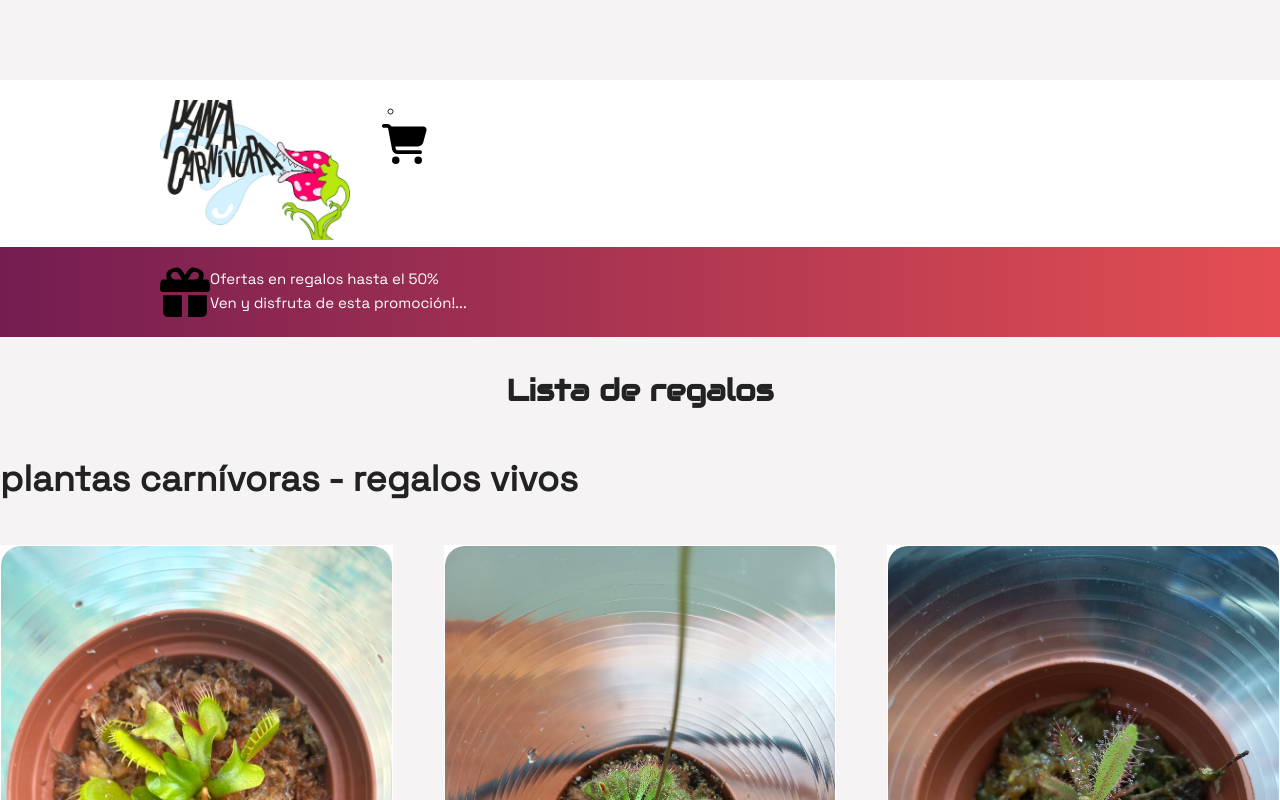
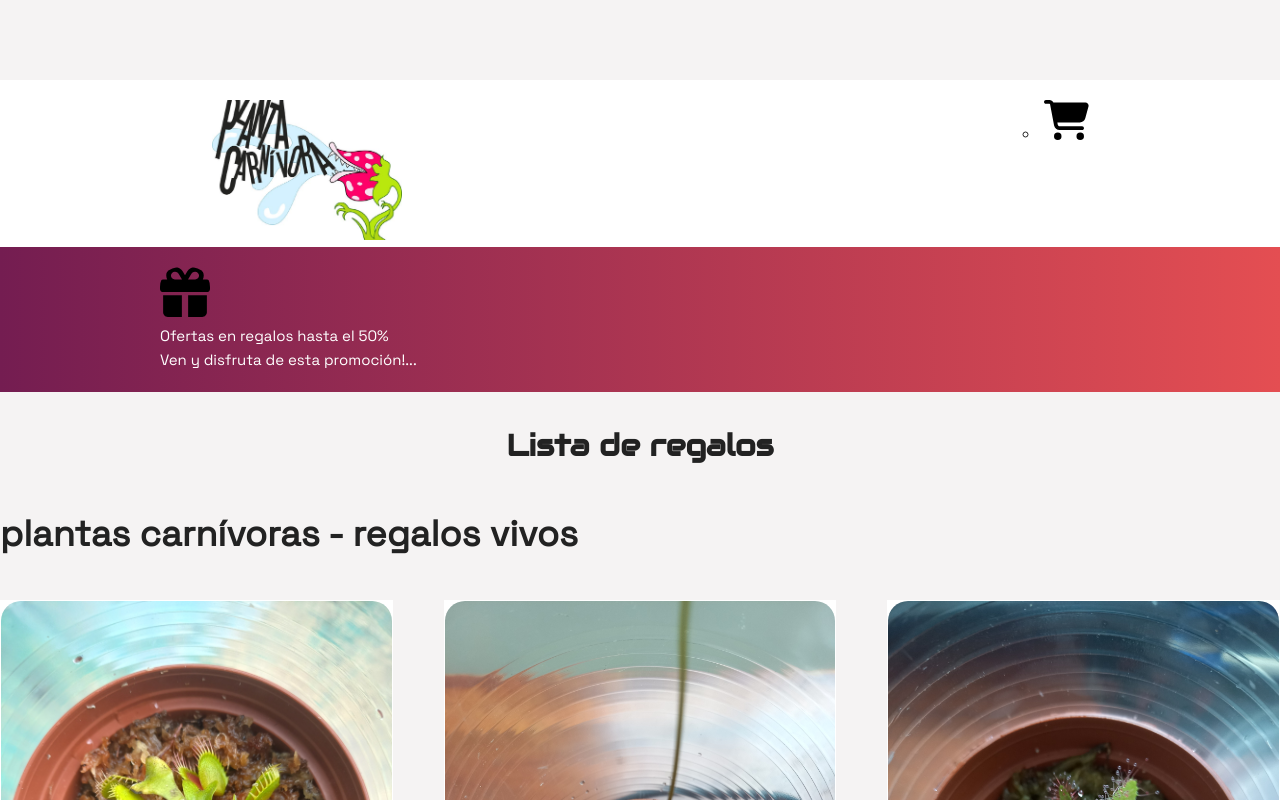
Before and after one commit to FBH464/OpenBootcamp-OpenCode, a plain HTML site: page Wishlist/index.html in a window 1280 px wide. Shown: the top 800 px of the page. Drawn offline with nearby package versions, Linux system fonts and the light colour scheme.

Commit message:
corrigiendo css

```diff
--- a/Wishlist/css/skeleton.css
+++ b/Wishlist/css/skeleton.css
@@ -29,7 +29,6 @@
 /* Grid
 –––––––––––––––––––––––––––––––––––––––––––––––––– */
 .container {
-  display: flex;
   position: relative;
   width: 100%;
   max-width: 960px;
@@ -125,7 +124,7 @@ body {
   font-size: 1.5em; /* currently ems cause chrome bug misinterpreting rems on body element */
   line-height: 1.6;
   font-weight: 400;
-  font-family: "Space Grotesk", Helvetica, Arial, sans-serif;
+  font-family: "Space Grotesk", "Raleway", "HelveticaNeue", "Helvetica Neue", Helvetica, Arial, sans-serif;
   color: #222; }
 
 /* Larger than phablet */
```
